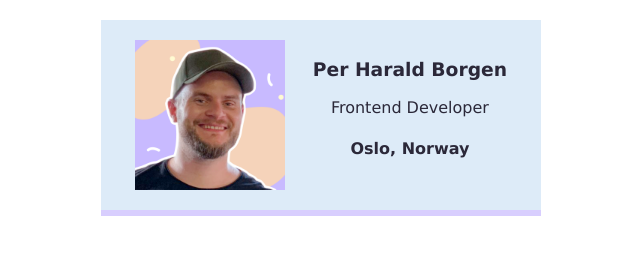
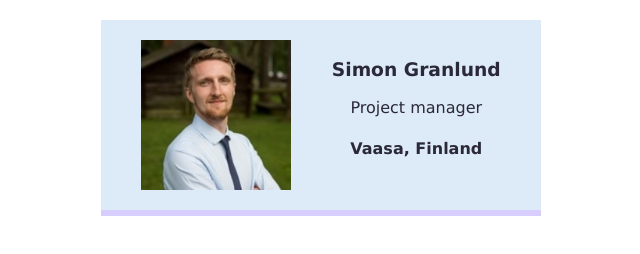
Before and after one commit to granbaer/business-card, a plain HTML site: page index.html in a window 1280 px wide. Shown: the whole page, without its empty margins (319-959 px from the left). Drawn offline with Linux system fonts and the light colour scheme.

Commit message:
Update index.html

```diff
--- a/index.html
+++ b/index.html
@@ -4,11 +4,11 @@
     </head>
     <body>
         <div class="card">
-            <img class="avatar" src="images/per.png">
+            <img class="avatar" src="images/simon.jpg">
             <div >
-                <h3>Per Harald Borgen</h3>
-                <p>Frontend Developer</p>
-                <h4>Oslo, Norway</h4>
+                <h3>Simon Granlund</h3>
+                <p>Project manager</p>
+                <h4>Vaasa, Finland</h4>
             </div>
         </div>
     </body>
```
